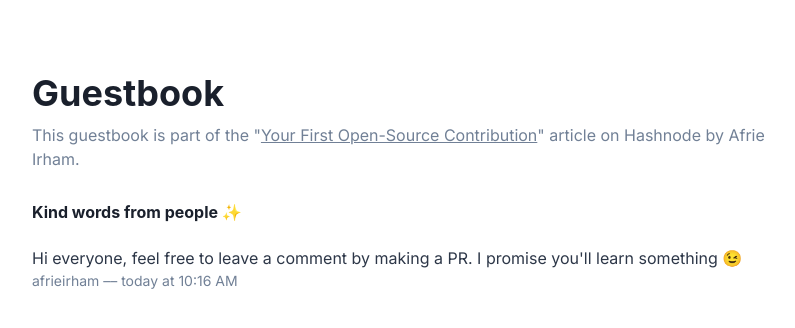
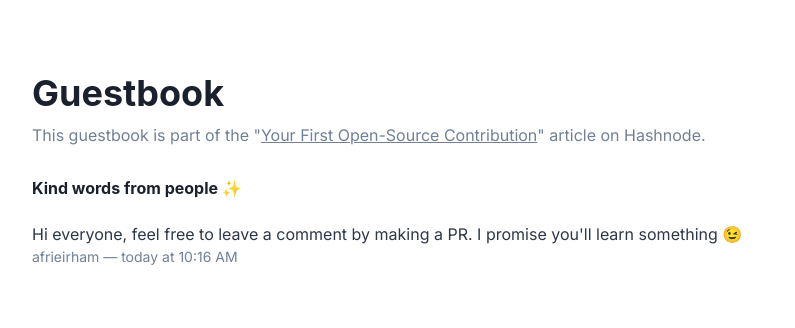
Before and after one commit to minhalkazimm/guestbook, a Next.js app: page / in a window 1280 px wide. Shown: the top 328 px of the page, without its empty margins (224-1019 px from the left). Built offline with nearby package versions, Linux system fonts and the light colour scheme.

Commit message:
Add link to article

```diff
--- a/pages/index.js
+++ b/pages/index.js
@@ -25,10 +25,10 @@ export default function Home({ comments }) {
           </Heading>
           <Text mt={2} color='gray.500'>
             This guestbook is part of the "
-            <Link isExternal href='' textDecoration='underline' _hover={{ color: 'blue.500' }}>
+            <Link isExternal href='https://blog.afrieirham.com/your-first-open-source-contribution' textDecoration='underline' _hover={{ color: 'blue.500' }}>
               Your First Open-Source Contribution
             </Link>
-            " article on Hashnode by <Link>Afrie Irham</Link>.
+            " article on Hashnode.
           </Text>
         </Flex>
         <Flex direction='column' mt={8}>
```
